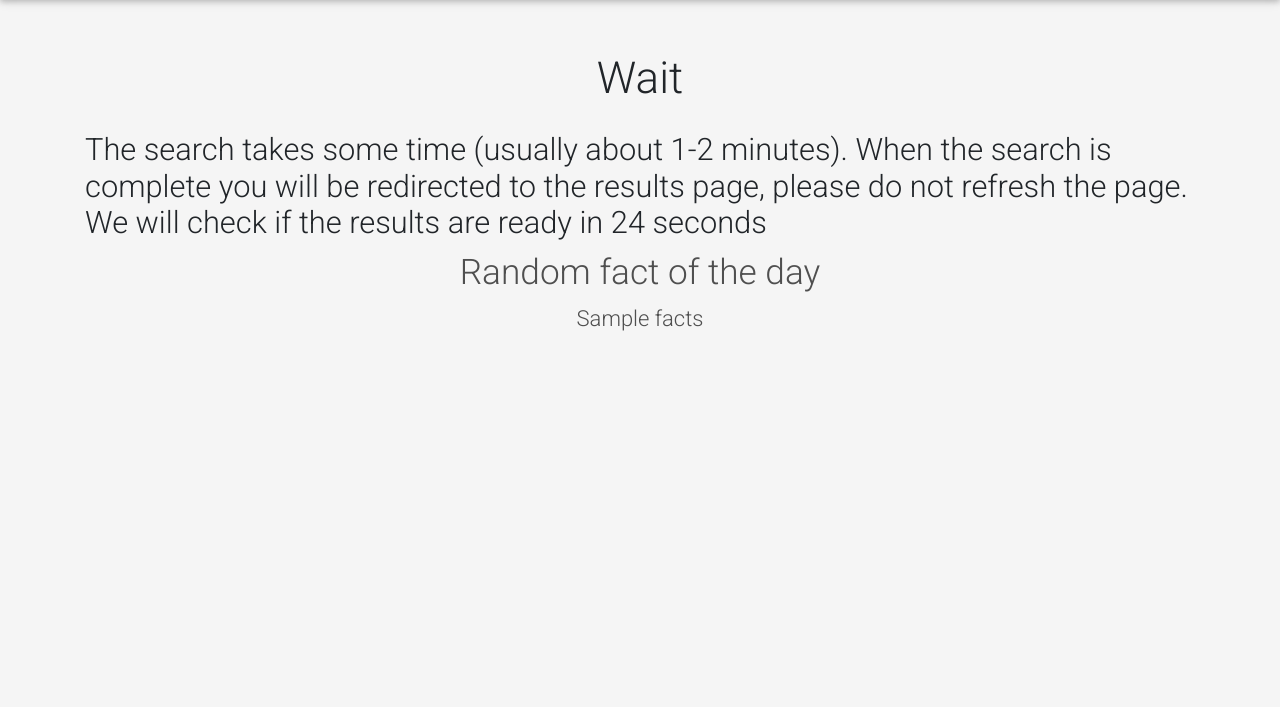
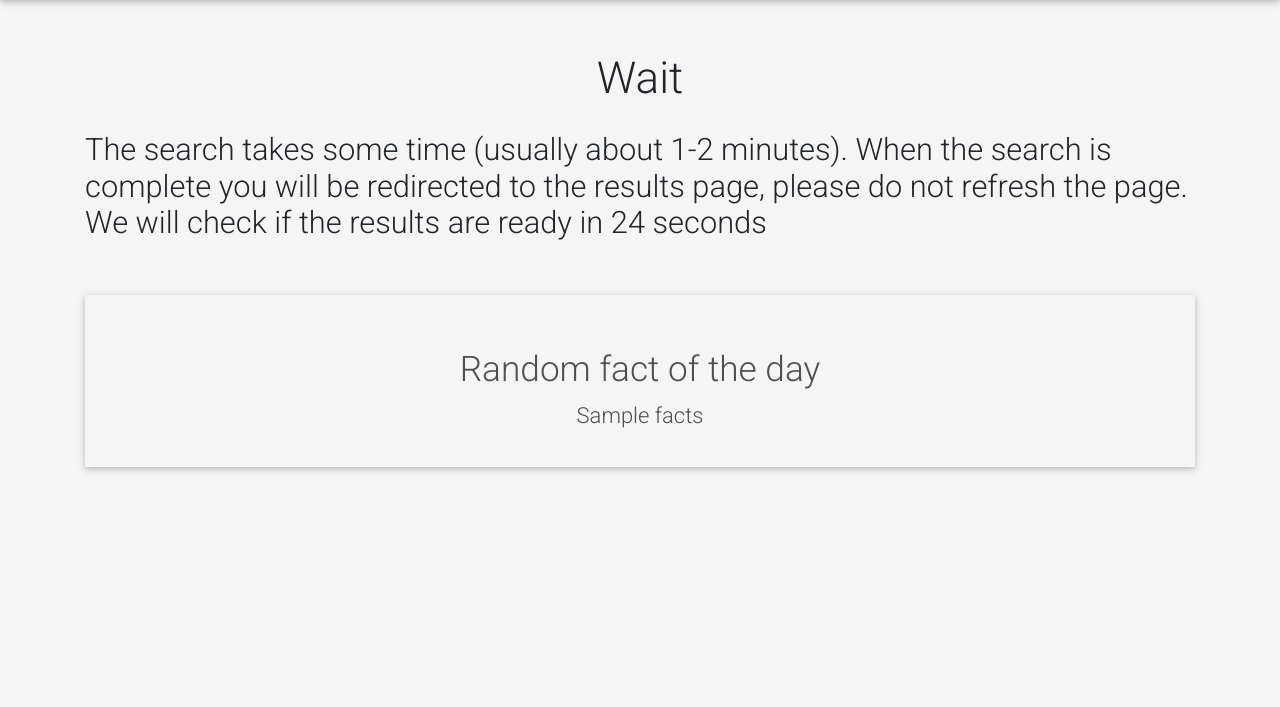
Before and after one commit to 401n1-midterm/penny-pincher, a Django app: template templates/ticket_search/wait.html in a window 1280 px wide. Shown: the part 62-769 px from the top of the page. Run offline with Django 3.2, Linux system fonts and the light colour scheme; the template is opened without the code that fills it: most values are stand-ins (such as "Sample title", 1, 10 or a date in 2020); some libraries are stand-ins or nearby versions.

Commit message:
fixed card

```diff
--- a/templates/ticket_search/wait.html
+++ b/templates/ticket_search/wait.html
@@ -15,7 +15,7 @@
 
   {% if facts %} -->
 
-  <div class="container-my-5-px-5-pt-5-pb-3-z-depth-1">
+  <div class="container my-5 px-5 pt-5 pb-3 z-depth-1">
 
 
     <!--Section: Content-->
@@ -25,7 +25,7 @@
       <div class="row">
 
         <!-- Grid column -->
-        <div class="col-md-12 mb-4-mt-3" >
+        <div class="col-md-12 mb-4mt-3" >
           <h2>Random fact of the day </h2>
           <p class="lead">{{ facts }}</p>
 
```
